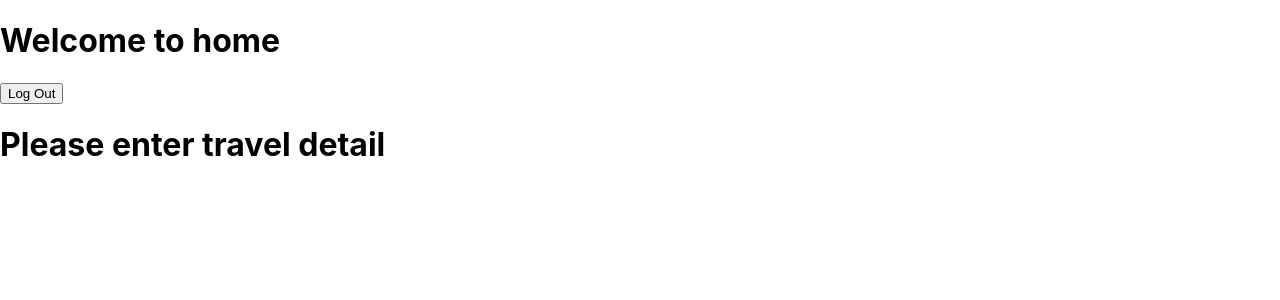
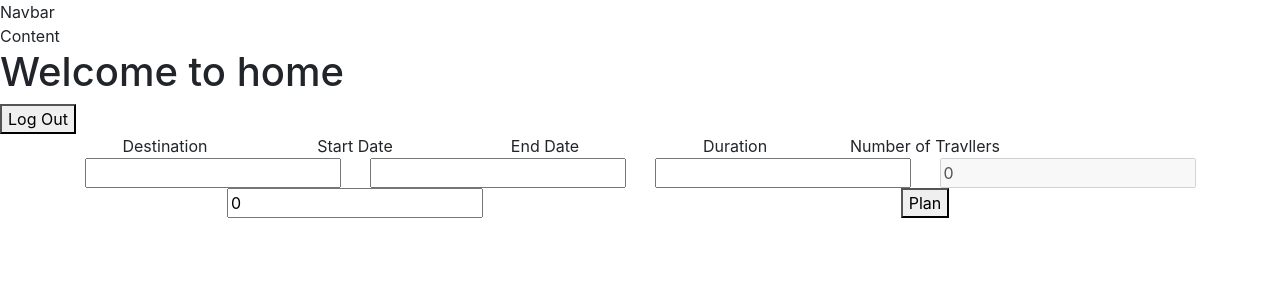
Before and after one commit to AnupKar/Random, a React (Create React App) app: page /traveldetail in a window 1280 px wide. Shown: the top 300 px of the page. Built offline with nearby package versions, Linux system fonts and the light colour scheme.

Commit message:
traveller details

```diff
--- a/package.json
+++ b/package.json
@@ -7,7 +7,9 @@
     "@testing-library/react": "^13.4.0",
     "@testing-library/user-event": "^13.5.0",
     "react": "^18.2.0",
+    "react-datepicker": "^4.8.0",
     "react-dom": "^18.2.0",
+    "react-dropdown": "^1.10.0",
     "react-router-dom": "^6.4.0",
     "react-scripts": "5.0.1",
     "web-vitals": "^2.1.4"
--- a/public/index.html
+++ b/public/index.html
@@ -15,6 +15,8 @@
       user's mobile device or desktop. See https://developers.google.com/web/fundamentals/web-app-manifest/
     -->
     <link rel="manifest" href="%PUBLIC_URL%/manifest.json" />
+    <link href="https://cdn.jsdelivr.net/npm/bootstrap@5.2.1/dist/css/bootstrap.min.css" rel="stylesheet" integrity="sha384-iYQeCzEYFbKjA/T2uDLTpkwGzCiq6soy8tYaI1GyVh/UjpbCx/TYkiZhlZB6+fzT" crossorigin="anonymous">
+
     <!--
       Notice the use of %PUBLIC_URL% in the tags above.
       It will be replaced with the URL of the `public` folder during the build.
@@ -29,6 +31,8 @@
   <body>
     <noscript>You need to enable JavaScript to run this app.</noscript>
     <div id="root"></div>
+    <script src="https://cdn.jsdelivr.net/npm/bootstrap@5.2.1/dist/js/bootstrap.bundle.min.js" integrity="sha384-u1OknCvxWvY5kfmNBILK2hRnQC3Pr17a+RTT6rIHI7NnikvbZlHgTPOOmMi466C8" crossorigin="anonymous"></script>
+
     <!--
       This HTML file is a template.
       If you open it directly in the browser, you will see an empty page.
--- a/src/components/Home/Home.jsx
+++ b/src/components/Home/Home.jsx
@@ -1,4 +1,5 @@
 import React from "react";
+import styles from './Home.module.css'
 import { TravelDetail } from "../TravelDetail/TravelDetail";
 //import { Login } from "../Login/Login";
 //import { useState } from "react";
@@ -11,6 +12,17 @@ export const Home=()=>{
     //const [nav,setNav]=useState(false)
     return (
         <>
+            {/*main div*/}
+            <div className={styles.mainContainer}>
+                {/*navbar*/}
+                <div>
+                    Navbar
+                </div>
+                {/*content*/}
+                <div>
+                    Content
+                </div>
+            </div>
             <h1>Welcome to home</h1><button onClick={getLoggedOut}>Log Out</button>
 
             <TravelDetail/>
--- a/src/components/TravelDetail/TravelDetail.jsx
+++ b/src/components/TravelDetail/TravelDetail.jsx
@@ -1,8 +1,172 @@
 import React from "react";
+import { useState,useEffect } from "react";
+import styles from './TravelDetail.module.css'
+import DatePicker from "react-datepicker";
+import 'react-datepicker/dist/react-datepicker.css'
+import Dropdown from 'react-dropdown';
+import 'react-dropdown/style.css';
 export const TravelDetail=()=>{
+    const [bookingData,setBookingData]=useState({
+        destination:'',
+        startDate:null,
+        endDate:null,
+        duration:0
+    })
+    const[travellers,setTravellers]=useState(0)
+    const [plan,setPlan]=useState(false)
+    useEffect(()=>{
+        //console.log("startDate",bookingData.startDate,"end date", bookingData.endDate );
+        const diffTime = Math.abs(bookingData.endDate - bookingData.startDate);
+        const diffDays = Math.ceil(diffTime / (1000 * 60 * 60 * 24));
+        bookingData.endDate!==null &&
+            setBookingData({...bookingData, duration: diffDays})
+    },[bookingData.startDate,bookingData.endDate])
+    const startPlanning=()=>{
+        setPlan((prev) => !prev);
+    }
+
     return (
         <>
-            <h1>Please enter travel detail </h1>
+            <div class="container text-center">
+                <div className={styles.booking_main}>
+                    <div class="row" >
+                        <div class="col">
+                            Destination
+                        </div>
+                        <div class="col">
+                            Start Date
+                        </div>
+                        <div class="col">
+                            End Date
+                        </div>
+                        <div class="col">
+                            Duration
+                        </div>
+                        <div class="col">
+                            Number of Travllers
+                        </div>
+                        <div class="col">
+
+                        </div>
+                    </div>
+                    <div class="row" >
+                        <div class="col">
+                            <input value={bookingData.destination} onChange={(e)=>setBookingData({ ...bookingData, destination:e.target.value })}/>
+                        </div>
+                        <div class="col">
+                            <DatePicker
+                                selected={bookingData.startDate}
+                                onChange={(date)=>setBookingData({ ...bookingData, startDate:date })}
+                                dateFormat="dd/MM/yyyy"
+                                isClearable
+                                showYearDropdown
+                                scrollableMonthYearDropdown
+                            />
+                        </div>
+                        <div class="col">
+                            <DatePicker
+                                selected={bookingData.endDate}
+                                onChange={(date)=>setBookingData({ ...bookingData, endDate:date })}
+                                dateFormat="dd/MM/yyyy"
+                                isClearable
+                                showYearDropdown
+                                scrollableMonthYearDropdown
+                            />
+                        </div>
+                        <div class="col">
+                            <input disabled value={bookingData.duration}/>
+                        </div>
+                        <div class="col">
+                            <input value={travellers} type='Number' onChange={(e)=>setTravellers(e.target.value)}/>
+                        </div>
+                        <div class="col">
+                            <button onClick={startPlanning}>Plan</button>
+                        </div>
+                        {plan}
+                    </div>
+                </div>
+            </div>
+            {
+                plan &&
+                    <TravellerDetail />
+            }
         </>
     )
 }
+
+const TravellerDetail=()=>{
+    const[travellerList,setTravellerList]=useState([])
+    const[travellerDetail,setTravellerDetail]=useState({
+        firstName:"",
+        lastName:"",
+        birthDate:null,
+        gender:"",
+        nationality:"",
+        passportNumber:"",
+        expiryDate:null,
+        issuingCountry:""
+    })
+    const genderList=["Male","Female","Others"]
+    return(
+        <>
+            <div className={styles.TravellerDetail}>
+                <div className={styles.detailForm}>
+                    <div class="row" >
+                        <div class="col">
+                            <label>First Name</label> <br/>
+                            <input type="text" value={travellerDetail.firstName} onChange={(e)=>setTravellerDetail({...travellerDetail, firstName: e.target.value})}/>
+                        </div>
+                        <div class="col">
+                           <label>Last Name</label><br/>
+                           <input type="text" value={travellerDetail.lastName} onChange={(e)=>setTravellerDetail({...travellerDetail, lastName: e.target.value})}/>
+                        </div>
+                        <div class="col">
+                            <label>Date of Birth</label><br/>
+                            <DatePicker
+                                selected={travellerDetail.birthDate}
+                                onChange={(date)=>setTravellerDetail({ ...travellerDetail, birthDate:date })}
+                                dateFormat="dd/MM/yyyy"
+                                showYearDropdown
+                                scrollableMonthYearDropdown
+                            />
+                        </div>
+                    </div>
+                    <div class="row" >
+                        <div class="col">
+                            <label>Gender</label> <br/>
+
+                            <input type="text" value={travellerDetail.gender} onChange={(e)=>setTravellerDetail({...travellerDetail, gender: e.target.value})}/>
+                        </div>
+                        <div class="col">
+                           <label>Nationality</label><br/>
+                           <input type="text" value={travellerDetail.nationality} onChange={(e)=>setTravellerDetail({...travellerDetail, nationality: e.target.value})}/>
+                        </div>
+                        <div class="col">
+                            <label>Passport Number</label><br/>
+                            <input type="text" value={travellerDetail.passportNumber} onChange={(e)=>setTravellerDetail({...travellerDetail, passportNumber: e.target.value})}/>
+                        </div>
+                    </div>
+                    <div class="row" >
+                        <div class="col">
+                            <label>Passport Expiry Date</label> <br/>
+                            <DatePicker
+                                selected={travellerDetail.expiryDate}
+                                onChange={(date)=>setTravellerDetail({ ...travellerDetail, expiryDate:date })}
+                                dateFormat="dd/MM/yyyy"
+                                showYearDropdown
+                                scrollableMonthYearDropdown
+                            />
+                        </div>
+                        <div class="col">
+                           <label>Passport Issuing Country</label><br/>
+                           <input type="text" value={travellerDetail.issuingCountry} onChange={(e)=>setTravellerDetail({...travellerDetail, issuingCountry: e.target.value})}/>
+                        </div>
+                        <div class="col">
+
+                        </div>
+                    </div>
+                </div>
+            </div>
+        </>
+    )
+}
--- a/src/components/TravelDetail/TravelDetail.module.css
+++ b/src/components/TravelDetail/TravelDetail.module.css
@@ -0,0 +1,9 @@
+.booking_main{
+
+}
+.TravellerDetail{
+    margin: 20px;
+}
+.detailForm{
+    width: 70%;
+}
```
Also changed, not shown: src/components/Navbar/Navbar.jsx (added, +10 -0 lines), src/components/Navbar/Navbar.module.css (added), 1 other file (tests, documents, lock files or other folders).
